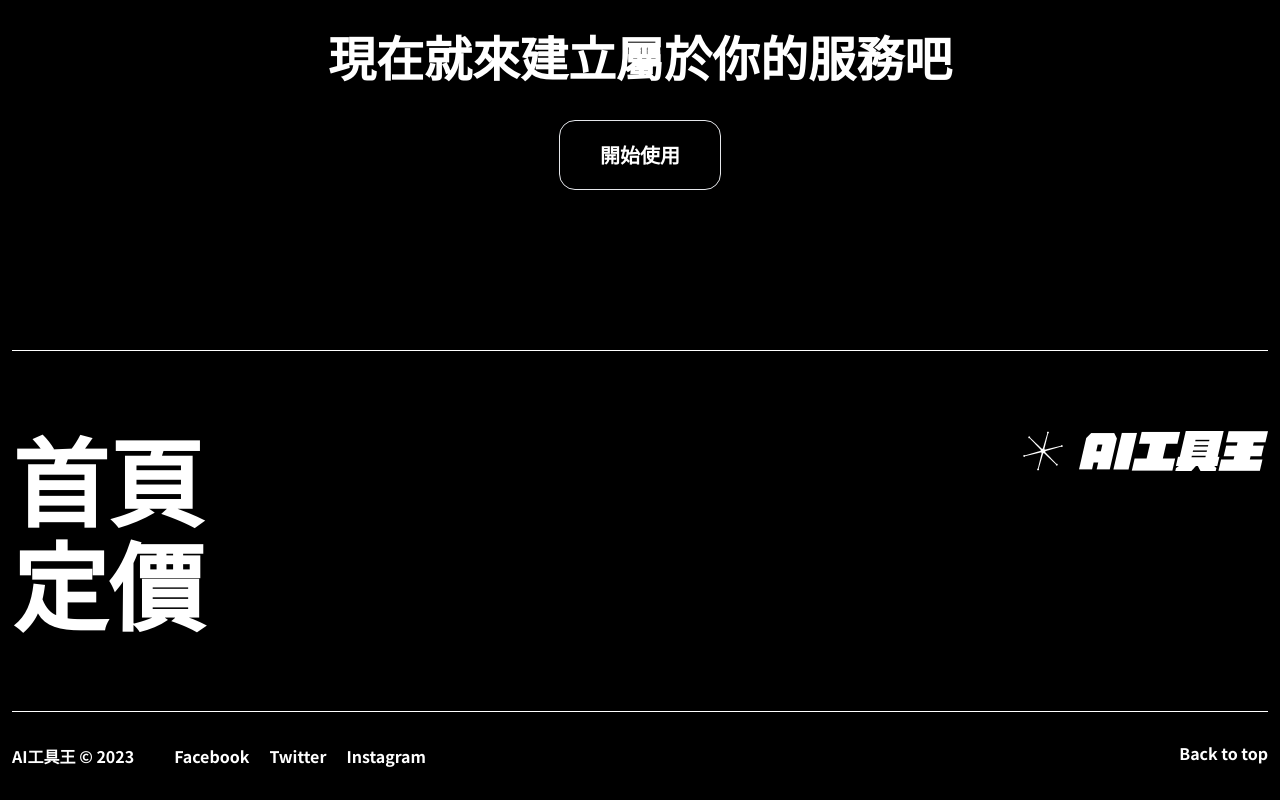
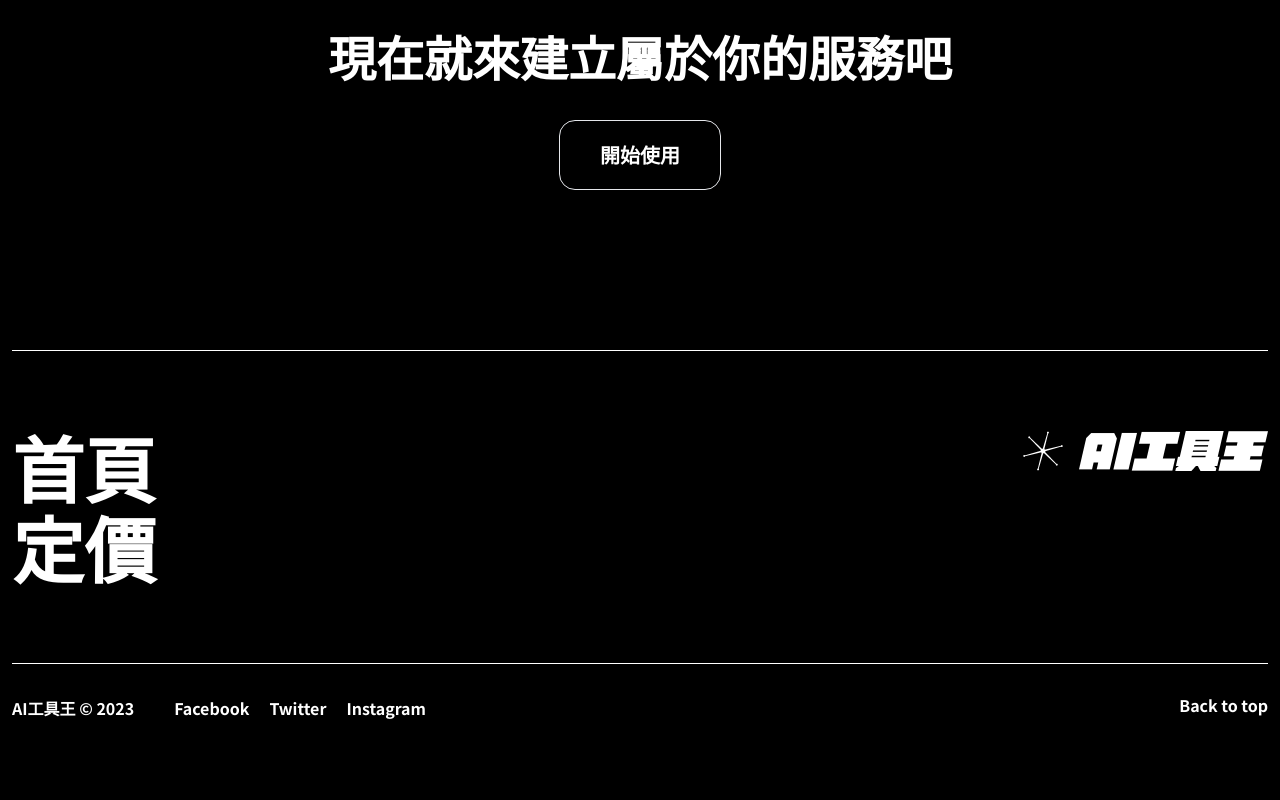
Before and after one commit to Avain84/practice_AI, a website: page index.html in a window 1280 px wide. Shown: the part 4946-5746 px from the top of the page. After the commit the page ends 5698 px from the top, so only its background shows below. Drawn offline with nearby package versions, Linux system fonts and the light colour scheme.

Commit message:
新增price頁面Section6/修正home頁面Section6寬度樣式

```diff
--- a/index.html
+++ b/index.html
@@ -614,13 +614,13 @@
       </div>
     </section>
 
-    <section class="section6 mx-3 py-20 flex flex-col dt:flex-row-reverse gap-10 dt:justify-between">
-      <div class="h-10">
-        <img src="./src/imgs/logo.png" class="h-full w-auto" alt="AI工具王">
+    <section class="mx-3">
+      <div class="contain mx-auto my-0 py-20 border-t border-white flex flex-col dt:flex-row-reverse dt:justify-between items-start gap-10">
+        <img src="./src/imgs/logo.png" alt="AI工具王" class="h-10 w-auto">
+        <ul class="flex flex-col gap-2">
+          <li class="flex items-center"><a href="index.html" class="text-5xl dt:text-7xl font-black leading-tight">首頁</a></li>
+          <li class="flex items-center"><a href="index.html" class="text-5xl dt:text-7xl font-black leading-tight">定價</a></li>
       </div>
-      <ul class="flex flex-col gap-2">
-        <li class="flex items-center"><a href="index.html" class="text-5xl dt:text-8xl font-black">首頁</a></li>
-        <li class="flex items-center"><a href="price.html" class="text-5xl dt:text-8xl font-black">定價</a></li>
       </ul>
     </section>
 
--- a/src/scss/_homeSec06.scss
+++ /dev/null
@@ -1,3 +0,0 @@
-.section6{
-  border-top: 1px solid $white;
-}
--- a/src/scss/all.scss
+++ b/src/scss/all.scss
@@ -11,6 +11,5 @@
 @import "homeSec03";
 @import "homeSec04";
 @import "homeSec05";
-@import "homeSec06";
 
 @import "price";
```
Also changed, not shown: price.html (+12 -0 lines), src/output.css, src/scss/all.css.
